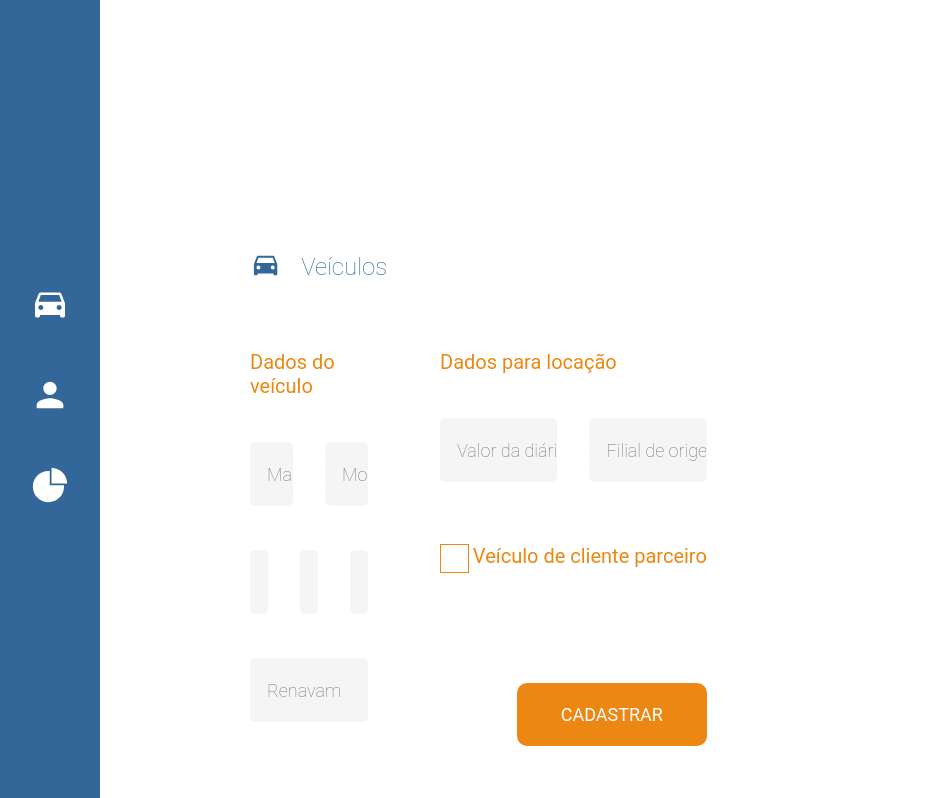
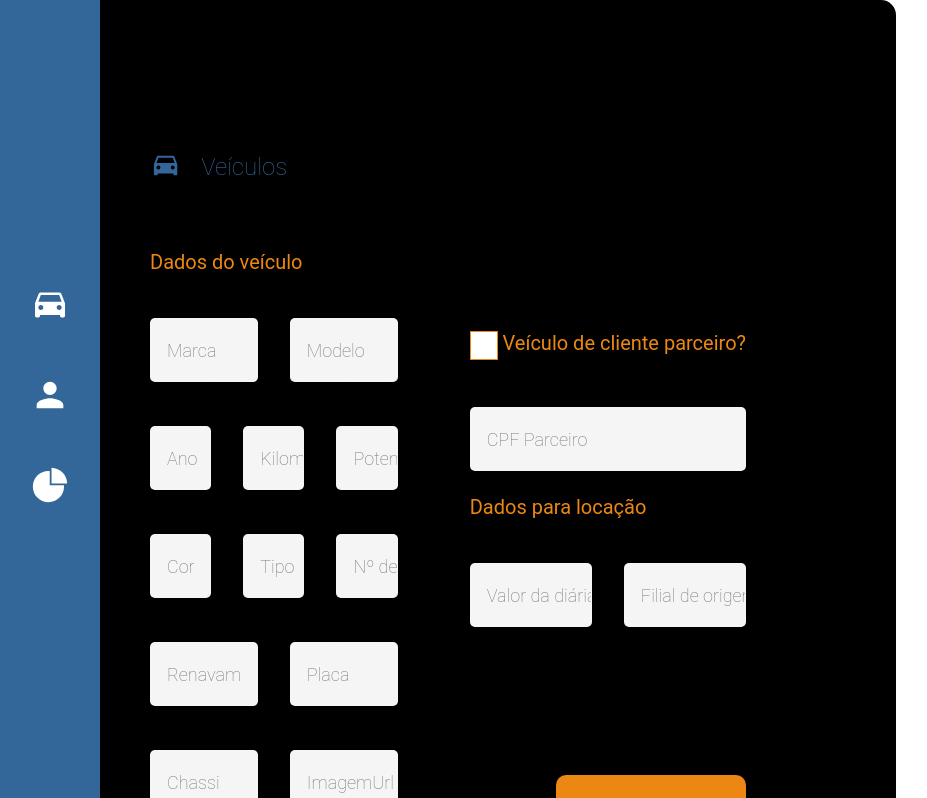
Before and after one commit to Locar-RPIV/web, a React (Create React App) app: page /VehicleRegistration in a window 1280 px wide. Shown: the top 798 px of the page, without its empty margins (0-927 px from the left). Built offline with nearby package versions, Linux system fonts and the light colour scheme.

Commit message:
Auto stash before rebase of "refs/heads/feature/cadastro-integration"

```diff
--- a/src/pages/VehicleResgistration/index.tsx
+++ b/src/pages/VehicleResgistration/index.tsx
@@ -22,38 +22,74 @@ import { Link } from "react-router-dom"
 import { useHistory } from 'react-router-dom'
 
 import Api from "../../services/api";
+import { on } from "process";
 
 
 const VehicleRegistration: React.FC = () => {
 
     const [marca, setVehicleMarca] = useState("")
     const [modelo, setVehicleModelo] = useState("")
+    const [potencia, setVehiclePotencia] = useState("")
+    const [placa, setVehiclePlaca] = useState("")
+    const [cor, setVehicleCor] = useState("")
     const [ano, setVehicleAno] = useState("")
-    const [kilometragem, setVehicleKilometragem] = useState("")
-    const [potencia, setVehiclePotencia] = useState("")
-    const [renavam, setVehicleRenavam] = useState("")
-    const [diaria, setVehicleDiaria] = useState("")
+    const [tipoCombustivel, setVehicleTipo] = useState("")
+    const [numeroPortas, setVehiclePortas] = useState("")
+    const [quilometragem, setVehicleKilometragem] = useState("")
+    const [renavan, setVehicleRenavam] = useState("")
+    const [chassi, setVehicleChassi] = useState("")
+    const [valorLocacao, setVehicleDiaria] = useState("")
+    const [carroParceiro, setCarroParceiro] = useState("")
+    const [cpfParceiro, setVehicleCpfParceiro] = useState("")
     const [filial, setVehicleFilial] = useState("")
+    const [imageUrl, setVehicleImagemUrl] = useState("")
+
 
     const history = useHistory();
 
-    const handleSubmit = async (e: { preventDefault: () => void; }) => {
+    const handleSubmitVehicle = async (e: { preventDefault: () => void; }) => {
         e.preventDefault();
 
+        console.log(marca)
+        console.log(modelo)
+        console.log(potencia)
+        console.log(placa)
+        console.log(cor)
+        console.log(ano)
+        console.log(tipoCombustivel)
+        console.log(numeroPortas)
+        console.log(quilometragem)
+        console.log(renavan)
+        console.log(chassi)
+        console.log(valorLocacao)
+        console.log(carroParceiro)
+        console.log(cpfParceiro)
+        console.log(filial)
+        console.log(imageUrl)
+
+
         try {
-            if (!marca || !modelo || !ano || !kilometragem || !potencia || !renavam || !diaria || !filial) {
+            if (!marca || !modelo || !potencia || !placa || !cor || !ano || !tipoCombustivel || !numeroPortas || !quilometragem  || !renavan || !chassi || !valorLocacao || !carroParceiro || !cpfParceiro || !filial || !imageUrl) {
                 alert("Preencha todos os campos")
                 return;
             } else {
                 const response = await Api.post("/automobile", {
                     marca,
                     modelo,
+                    potencia,
+                    placa,
+                    cor,
                     ano,
-                    kilometragem,
-                    potencia,
-                    renavam,
-                    diaria,
-                    filial
+                    tipoCombustivel,
+                    numeroPortas,
+                    quilometragem,
+                    renavan,
+                    chassi,
+                    valorLocacao,
+                    carroParceiro,
+                    cpfParceiro,
+                    filial,
+                    imageUrl
                 });
                     history.push("/FeedbackVehicle");
                     alert("chegou aq")
@@ -67,11 +103,13 @@ const VehicleRegistration: React.FC = () => {
     return (
         <Container>
             <NavBar />
-            <Card style={{ padding: "250px"}}>
+            <div className="container">
+            <Card style={{ padding: "150px"}}>
+
                 <Title>
                     <IoMdCar className="title-icon" size={"1.3em"} />
-      Veículos
-    </Title>
+                    Veículos
+                </Title>
                 <Column1>
                     <div>
                         <Subtitle>Dados do veículo</Subtitle>
@@ -114,7 +152,30 @@ const VehicleRegistration: React.FC = () => {
                                 onChange={(e) => setVehiclePotencia(e.target.value)}
                             />
                         </div>
-                        <div className="one-input">
+                        <div className="three-inputs">
+                            <Input
+                                type="text"
+                                id="standard-basic"
+                                name="vehicle_cor"
+                                placeholder="Cor"
+                                onChange={(e) => setVehicleCor(e.target.value)}
+                                />
+                            <Input
+                                id="standard-basic"
+                                name="vehicle_tipo"
+                                type="text"
+                                placeholder="Tipo"
+                                onChange={(e) => setVehicleTipo(e.target.value)}
+                                />
+                            <Input
+                                id="standard-basic"
+                                name="vehicle_nPortas"
+                                type="text"
+                                placeholder="Nº de Portas"
+                                onChange={(e) => setVehiclePortas(e.target.value)}
+                                />
+                        </div>
+                        <div className="two-inputs">
                             <Input
                                 id="standard-basic"
                                 name="vehicle_renavam"
@@ -123,12 +184,54 @@ const VehicleRegistration: React.FC = () => {
                                 style={{ width: "100%" }}
                                 onChange={(e) => setVehicleRenavam(e.target.value)}
                             />
+                            <Input
+                                id="standard-basic"
+                                name="vehicle_placa"
+                                type="text"
+                                placeholder="Placa"
+                                style={{ width: "100%" }}
+                                onChange={(e) => setVehiclePlaca(e.target.value)}
+                            />
+                        </div>
+                        <div className="two-inputs">
+                            <Input
+                                type="text"
+                                id="standard-basic"
+                                name="vehicle_chassi"
+                                placeholder="Chassi"
+                                onChange={(e) => setVehicleChassi(e.target.value)}
+                                />
+                                <Input
+                                type="text"
+                                id="standard-basic"
+                                name="vehicle_imageUrl"
+                                placeholder="ImagemUrl"
+                                onChange={(e) => setVehicleImagemUrl(e.target.value)}
+                            />
                         </div>
                     </div>
                 </Column1>
                 <Column2>
                     <div>
-                        <Subtitle>Dados para locação</Subtitle>
+                        <br />
+                        <br />
+                        <br />
+                        <div className="one-input" style={{ whiteSpace: "nowrap" }}>
+                            <Subtitle>
+                                <label>
+                                    <input onChange={(e) => setCarroParceiro(e.target.value)} type="checkbox" name="Customer" />
+                                    &nbsp;&nbsp;&nbsp; Veículo de cliente parceiro?
+                                </label>
+                            </Subtitle>
+                            <Input
+                                id="standard-basic"
+                                type="text"
+                                name="vehicle_cpfParceiro"
+                                placeholder="CPF Parceiro"
+                                onChange={(e) => setVehicleCpfParceiro(e.target.value)}
+                            />
+                        </div>
+                            <Subtitle>Dados para locação</Subtitle>
                         <div className="two-inputs">
                             <Input
                                 type="text"
@@ -147,20 +250,13 @@ const VehicleRegistration: React.FC = () => {
                         </div>
                         <br />
                         <br />
-                        <div style={{ whiteSpace: "nowrap" }}>
-                            <Subtitle>
-                                <label>
-                                    <input type="checkbox" name="Customer" />
-                                </label>
-            &nbsp;&nbsp;&nbsp; Veículo de cliente parceiro
-          </Subtitle>
-                        </div>
                     </div>
                     <div style={{ display: "flex", justifyContent: "flex-end" }}>
-                        <Button onClick={handleSubmit} type="submit">CADASTRAR</Button>
+                        <Button onClick={handleSubmitVehicle} type="submit">CADASTRAR</Button>
                     </div>
                 </Column2>
             </Card>
+            </div>
         </Container>
     )
 }
--- a/src/pages/VehicleResgistration/styles.tsx
+++ b/src/pages/VehicleResgistration/styles.tsx
@@ -65,13 +65,13 @@ export const Container = styled.div`
 `;
 
 export const Card = styled.div`
-  background-color: #fff;
+  background-color: #000;
   width: 70%;
   height: 70%;
   padding: 40px;
   display: grid;
   grid-template-rows: 100px 1fr;
-  grid-template-columns: 1fr;
+  grid-template-columns: 1fr 1fr;
   grid-gap: 0px 72px;
   border-radius: 15px;
   -webkit-box-shadow: 0 5px 6px -6px #777;
```
Also changed, not shown: src/pages/Dashboard/index.tsx (+5 -5 lines).
